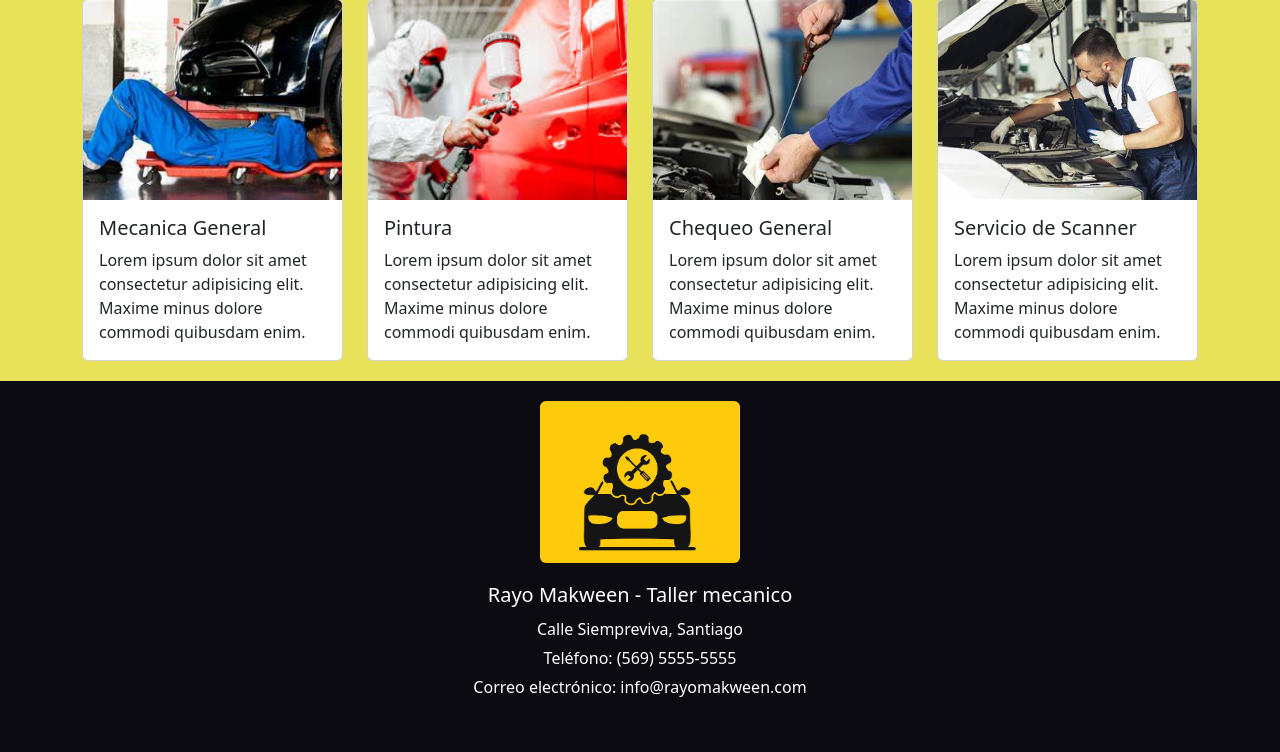
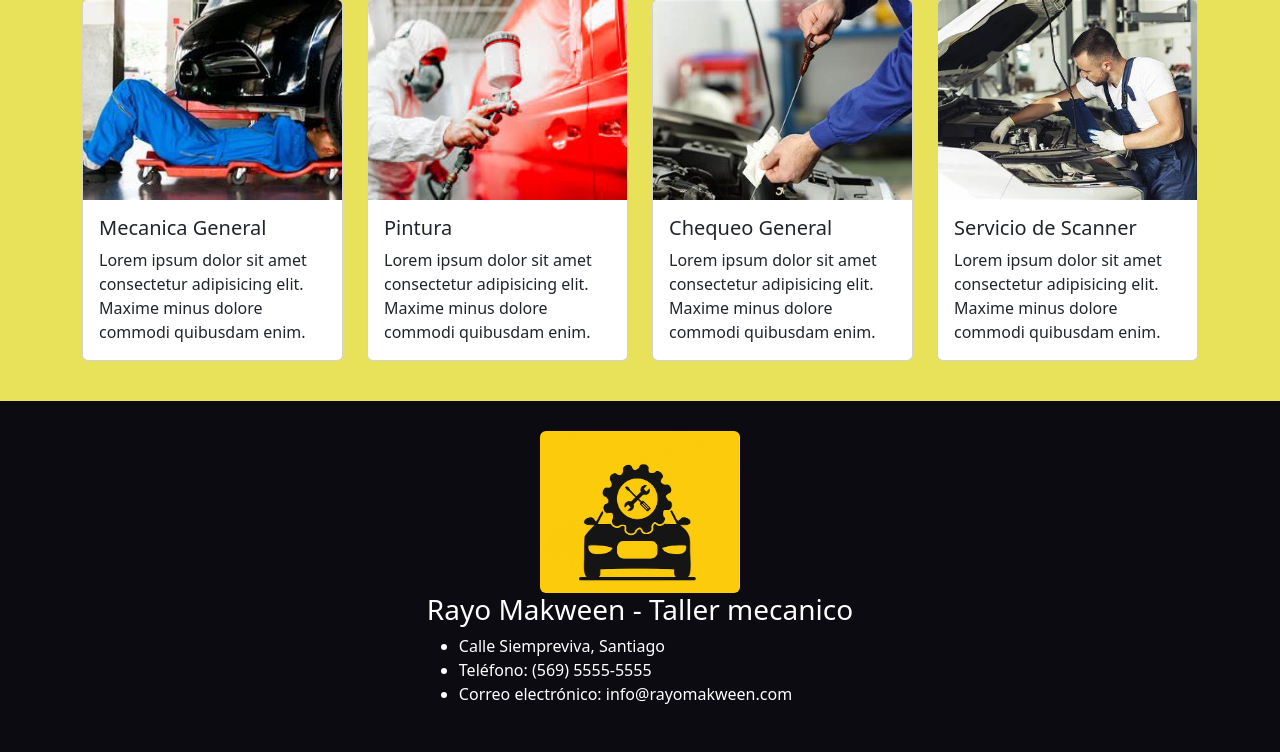
Before and after one commit to enriquegarcia7/Taller_Mecanico-Django, a Django app: page / in a window 1280 px wide. Shown: the part 399-1151 px from the top of the page. Before the commit the page ends 1096 px from the top, so only its background shows below. Run offline with Django 3.2, Linux system fonts and the light colour scheme.

Commit message:
Index ok

```diff
--- a/taller/static/css/Base.css
+++ b/taller/static/css/Base.css
@@ -22,3 +22,28 @@ footer .logo {
     display: block;
     margin: 0 auto;
   }
+
+  .carousel-item {
+    justify-content: center;
+    align-items: center;
+    height: 300px;
+  }
+
+  .carousel-item img {
+    max-height: 100%;
+    max-width: 100%;
+    object-fit: contain;
+  }
+
+  .card {
+    margin-bottom: 20px;
+  }
+
+  .card-img-top {
+    height: 200px;
+    object-fit: cover;
+  }
+
+  .card:hover {
+    transform: scale(1.05);
+  }
--- a/taller/static/css/Index.css
+++ b/taller/static/css/Index.css
@@ -31,42 +31,3 @@ header {
 .card:hover {
   transform: scale(1.05);
 }
-
-.footer {
-  background-color: #0c0b12;
-  padding: 20px 0;
-  color: #ffffff;
-}
-
-.footer .container-fluid {
-  display: flex;
-  justify-content: center;
-  align-items: center;
-}
-
-.footer .logo img {
-  width: 200px;
-  height: auto;
-  display: block;
-  margin: 0 auto;
-}
-
-.footer .info {
-  text-align: center;
-  margin-top: 20px;
-}
-
-.footer .info h3 {
-  font-size: 20px;
-  margin-bottom: 10px;
-}
-
-.footer .info ul {
-  list-style: none;
-  padding: 0;
-  margin: 0;
-}
-
-.footer .info ul li {
-  margin-bottom: 5px;
-}
--- a/taller/templates/taller/Base.html
+++ b/taller/templates/taller/Base.html
@@ -9,6 +9,9 @@
   <meta name="viewport" content="width=device-width, initial-scale=1">
   <link href="https://cdn.jsdelivr.net/npm/bootstrap@5.3.0-alpha3/dist/css/bootstrap.min.css" rel="stylesheet">
   <link rel="stylesheet" href="{% static 'css/Base.css' %}">
+  {% block css %}
+
+  {% endblock %}
 
 </head>
 
--- a/taller/templates/taller/Index.html
+++ b/taller/templates/taller/Index.html
@@ -1,62 +1,20 @@
+{% extends 'taller/base.html' %}
 {% load static %}
-<!DOCTYPE html>
-<html>
+{% block css %}
+<link rel="stylesheet" href="{% static 'css/Index.css' %}">
+{% endblock %}
 
-<head>
-  <link rel="shortcut icon" href="{%static 'images/RM.ico'%}">
-  <title>Rayo Makween</title>
-  <meta charset="utf-8">
-  <meta name="viewport" content="width=device-width, initial-scale=1">
-  <link href="https://cdn.jsdelivr.net/npm/bootstrap@5.3.0-alpha3/dist/css/bootstrap.min.css" rel="stylesheet">
-  <link rel="stylesheet" href="{% static 'css/Index.css' %}">
-</head>
-
-<body>
-  <header>
-    <nav class="navbar navbar-expand-lg navbar-dark" style="background-color: #0c0b12;">
-      <div class="container-fluid">
-        <a class="navbar-brand" href="/"><img src="{%static 'images/logo.png'%}" alt="Rayo Makween" width="30" height="30">RayoMakween</a>
-        <button class="navbar-toggler" type="button" data-bs-toggle="collapse" data-bs-target="#navbarSupportedContent" aria-controls="navbarSupportedContent"
-          aria-expanded="false" aria-label="Toggle navigation">
-          <span class="navbar-toggler-icon"></span>
-        </button>
-        <div class="collapse navbar-collapse" id="navbarSupportedContent">
-          <ul class="navbar-nav me-auto mb-2 mb-lg-0">
-            <li class="nav-item">
-              <a class="nav-link" aria-current="page" href="/">Inicio</a>
-            </li>
-            <li class="nav-item">
-              <a class="nav-link" href="/nosotros">Nosotros</a>
-            </li>
-            <li class="nav-item">
-              <a class="nav-link" href="trabajos.html">Trabajos realizados</a>
-            </li>
-            <li class="nav-item">
-              <a class="nav-link" href="/agendar">Agendar</a>
-            </li>
-          </ul>
-          <ul class="navbar-nav mb-2 mb-lg-0 justify-content-end">
-            <li class="nav-item">
-              <a class="nav-link" href="/login">Login</a>
-            </li>
-          </ul>
-          <form class="d-flex">
-            <div class="input-group">
-              <input class="form-control" type="search" placeholder="Buscar" aria-label="Search">
-              <button class="btn btn-light" type="submit">Buscar</button>
-            </div>
-          </form>
-        </div>
-      </div>
-    </nav>
-  </header>
-
+{% block content %}
 <div id="carouselExampleCaptions" class="carousel slide" data-bs-ride="carousel" style="margin-bottom: 20px;">
     <div class="carousel-indicators">
-      <button type="button" data-bs-target="#carouselExampleCaptions" data-bs-slide-to="0" class="active" aria-current="true" aria-label="Slide 1"></button>
-      <button type="button" data-bs-target="#carouselExampleCaptions" data-bs-slide-to="1" aria-label="Slide 2"></button>
-      <button type="button" data-bs-target="#carouselExampleCaptions" data-bs-slide-to="2" aria-label="Slide 3"></button>
-      <button type="button" data-bs-target="#carouselExampleCaptions" data-bs-slide-to="3" aria-label="Slide 4"></button>
+        <button type="button" data-bs-target="#carouselExampleCaptions" data-bs-slide-to="0" class="active"
+            aria-current="true" aria-label="Slide 1"></button>
+        <button type="button" data-bs-target="#carouselExampleCaptions" data-bs-slide-to="1"
+            aria-label="Slide 2"></button>
+        <button type="button" data-bs-target="#carouselExampleCaptions" data-bs-slide-to="2"
+            aria-label="Slide 3"></button>
+        <button type="button" data-bs-target="#carouselExampleCaptions" data-bs-slide-to="3"
+            aria-label="Slide 4"></button>
     </div>
     <div class="carousel-inner">
         <div class="carousel-item active">
@@ -89,7 +47,8 @@
                 <img src="{%static 'images/mantenimiento.jpg'%}" class="card-img-top" alt="mante">
                 <div class="card-body">
                     <h5 class="card-title">Mecanica General</h5>
-            <p class="card-text">Lorem ipsum dolor sit amet consectetur adipisicing elit. Maxime minus dolore commodi quibusdam enim.</p>
+                    <p class="card-text">Lorem ipsum dolor sit amet consectetur adipisicing elit. Maxime minus dolore
+                        commodi quibusdam enim.</p>
                 </div>
             </div>
         </div>
@@ -98,7 +57,8 @@
                 <img src="{%static 'images/pintura.jpg'%}" class="card-img-top" alt="tren">
                 <div class="card-body">
                     <h5 class="card-title">Pintura</h5>
-            <p class="card-text">Lorem ipsum dolor sit amet consectetur adipisicing elit. Maxime minus dolore commodi quibusdam enim.</p>
+                    <p class="card-text">Lorem ipsum dolor sit amet consectetur adipisicing elit. Maxime minus dolore
+                        commodi quibusdam enim.</p>
                 </div>
             </div>
         </div>
@@ -107,7 +67,8 @@
                 <img src="{%static 'images/lubricentro.jpg'%}" class="card-img-top" alt="lubri">
                 <div class="card-body">
                     <h5 class="card-title">Chequeo General</h5>
-            <p class="card-text">Lorem ipsum dolor sit amet consectetur adipisicing elit. Maxime minus dolore commodi quibusdam enim.</p>
+                    <p class="card-text">Lorem ipsum dolor sit amet consectetur adipisicing elit. Maxime minus dolore
+                        commodi quibusdam enim.</p>
                 </div>
             </div>
         </div>
@@ -116,32 +77,17 @@
                 <img src="{%static 'images/afinamiento.jpg'%}" class="card-img-top" alt="afina">
                 <div class="card-body">
                     <h5 class="card-title">Servicio de Scanner</h5>
-            <p class="card-text">Lorem ipsum dolor sit amet consectetur adipisicing elit. Maxime minus dolore commodi quibusdam enim.</p>
+                    <p class="card-text">Lorem ipsum dolor sit amet consectetur adipisicing elit. Maxime minus dolore
+                        commodi quibusdam enim.</p>
                 </div>
             </div>
         </div>
     </div>
 </div>
+{% endblock %}
 
-  <footer class="footer">
-    <div class="container-fluid d-flex justify-content-center align-items-center">
-      <div class="container2">
-        <div class="logo">
-          <img src="{%static 'images/logo.png'%}" alt="rayo" width="200" height="auto" class="rounded mx-auto d-block">
-        </div>
-        <div class="info">
-          <h3>Rayo Makween - Taller mecanico</h3>
-          <ul>
-            <li>Calle Siempreviva, Santiago</li>
-            <li>Teléfono: (569) 5555-5555</li>
-            <li>Correo electrónico: info@rayomakween.com</li>
-          </ul>
-        </div>
-      </div>
 
-    </div>
-  </footer>
-
+{% block content2 %}
 <script src="https://cdn.jsdelivr.net/npm/bootstrap@5.3.0-alpha3/dist/js/bootstrap.bundle.min.js"></script>
 <script>
     document.addEventListener('DOMContentLoaded', function () {
@@ -151,6 +97,4 @@
     });
 </script>
 
-</body>
-
-</html>
+{% endblock %}
--- a/taller/urls.py
+++ b/taller/urls.py
@@ -12,5 +12,5 @@ urlpatterns = [
      path('base/', views.base, name='base'),
      path('mecanico/', views.mecanico, name='mecanico'),
      path('admin/', views.admin, name='admin'),
-     path('login2/', views.login2, name='login2'),
+     path('index2/', views.index2, name='index2'),
 ]
--- a/taller/views.py
+++ b/taller/views.py
@@ -28,5 +28,5 @@ def admin(request):
 def mecanico(request):
     return render(request, 'taller/Mecanico.html', {})
 
-def login2(request):
-    return render(request, 'taller/Login2.html', {})
+def index2(request):
+    return render(request, 'taller/Index2.html', {})
```
Also changed, not shown: taller/templates/taller/Index2.html (added, +21 -0 lines). Lines whose indentation alone changed are shown as unchanged.
